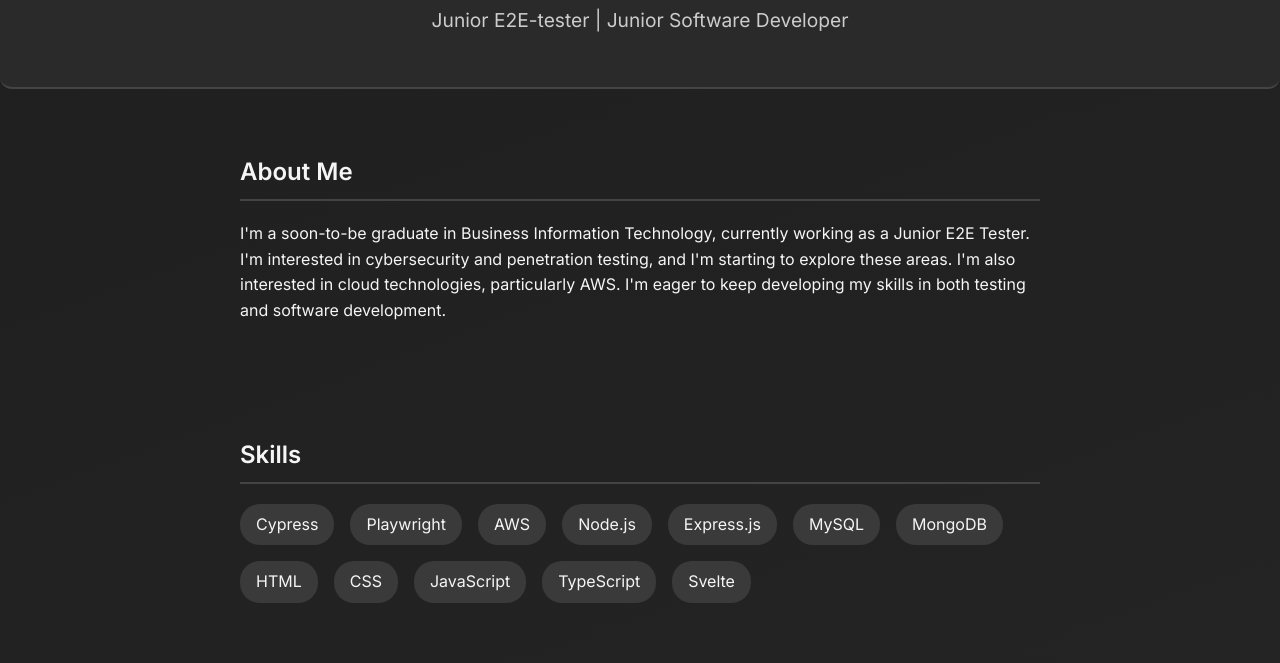
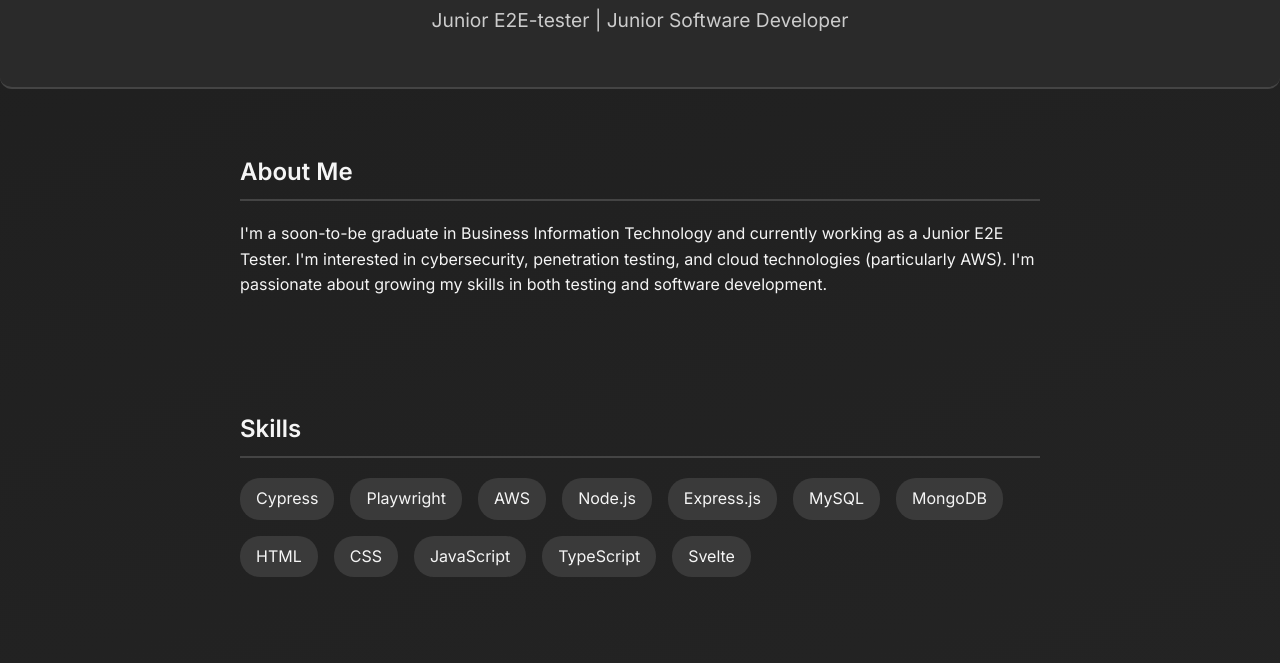
Before and after one commit to RauliRolig/portfolio, a plain HTML site: page index.html in a window 1280 px wide. Shown: the part 137-800 px from the top of the page. Drawn offline with Linux system fonts and the light colour scheme.

Commit message:
Few fixes

```diff
--- a/index.html
+++ b/index.html
@@ -105,11 +105,11 @@
     <section>
       <h2>About Me</h2>
       <p>
-        I'm a soon-to-be graduate in Business Information Technology, currently
-        working as a Junior E2E Tester. I'm interested in cybersecurity and
-        penetration testing, and I'm starting to explore these areas. I'm also
-        interested in cloud technologies, particularly AWS. I'm eager to keep
-        developing my skills in both testing and software development.
+        I'm a soon-to-be graduate in Business Information Technology and
+        currently working as a Junior E2E Tester. I'm interested in
+        cybersecurity, penetration testing, and cloud technologies (particularly
+        AWS). I'm passionate about growing my skills in both testing and
+        software development.
       </p>
     </section>
 
@@ -187,7 +187,7 @@
       <br />
       <h3>My Other Bigger Project "Portfolio"</h3>
       <p>
-        This was our school's half a year project. (Finnish)
+        This was a six-month project at our school. (Finnish)
         <a href="https://raulirolig.github.io/TicorporateJamk/" target="_blank"
           >View site</a
         >
```
Also changed, not shown: 1 other file.
